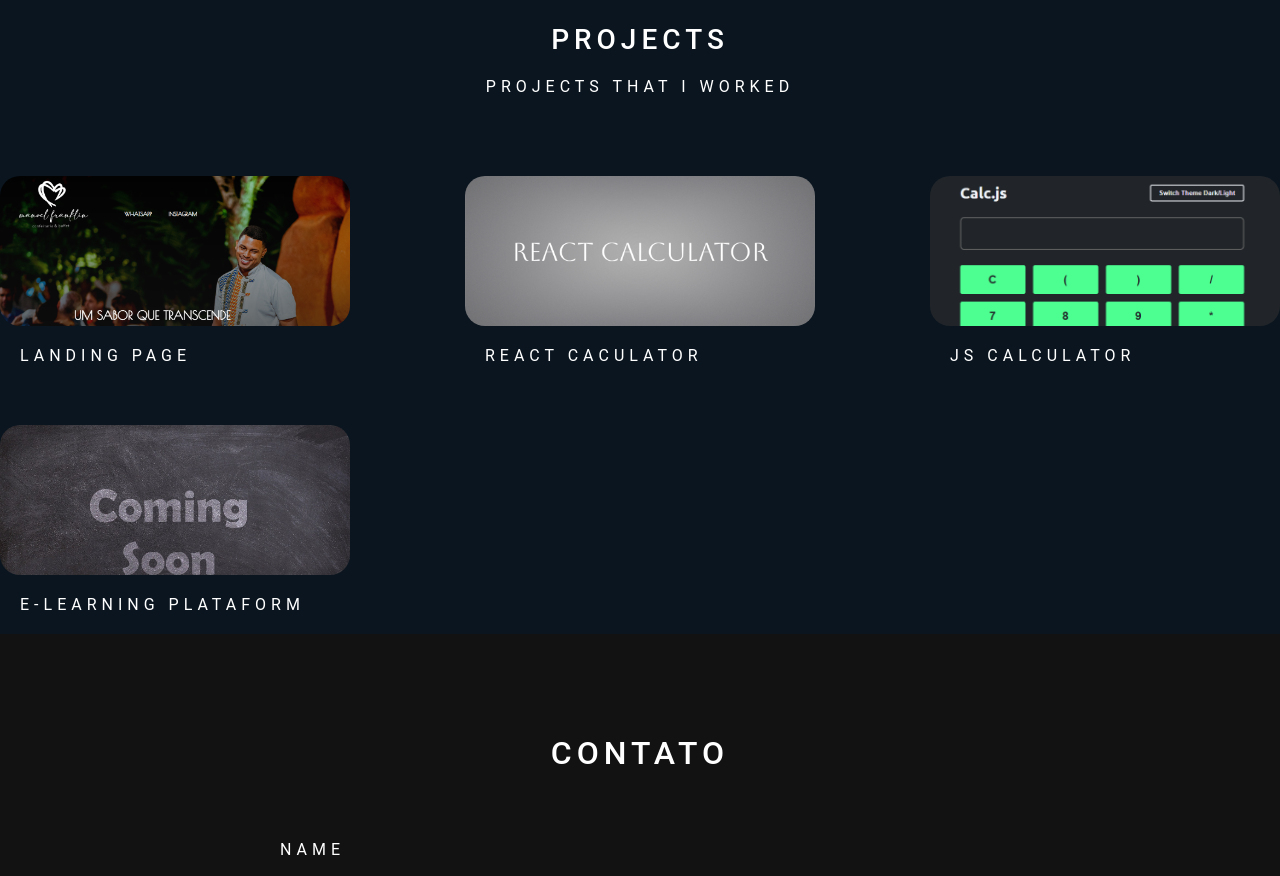
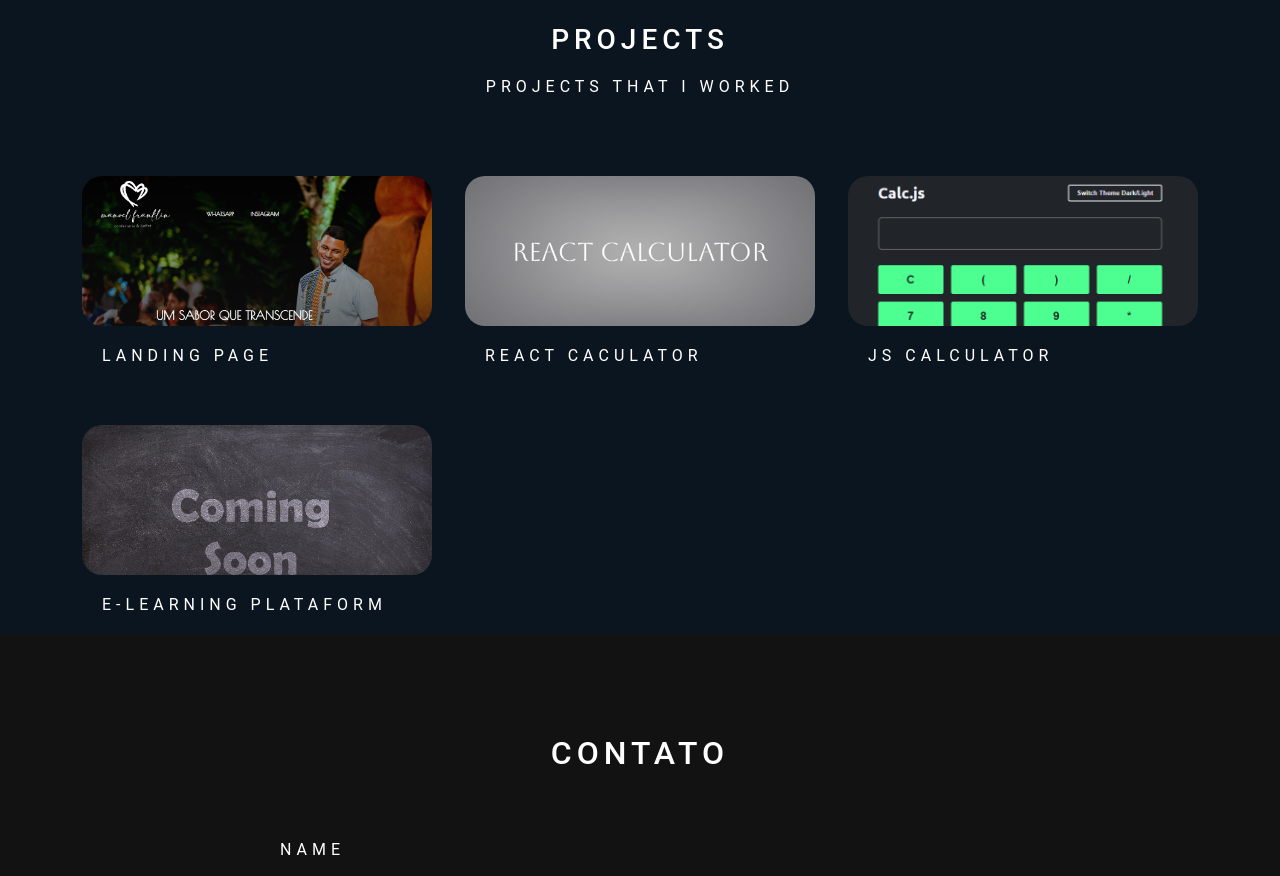
Before and after one commit to roryhon32/portfolio, a React (Create React App) app: page / in a window 1280 px wide. Shown: the part 1440-2316 px from the top of the page. Built offline with nearby package versions, Linux system fonts and the light colour scheme.

Commit message:
Update S3.js

```diff
--- a/src/components/S3.js
+++ b/src/components/S3.js
@@ -10,7 +10,7 @@ function S3() {
             <h3>Projects</h3>
             <p>Projects that i worked</p>
           </div>
-          <div className="ProjectsLink">
+          <div className="ProjectsLink container">
             <div className="p1">
               <a
                 href="https://manoelf.netlify.app"
```
